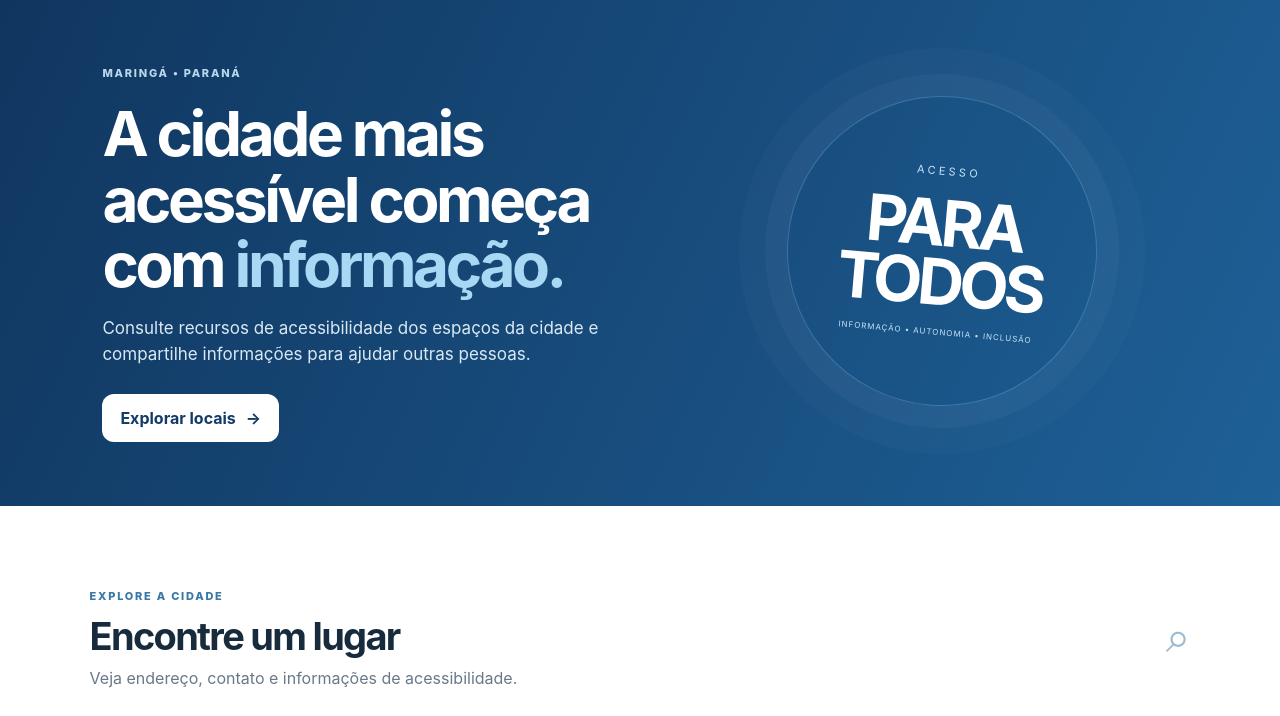
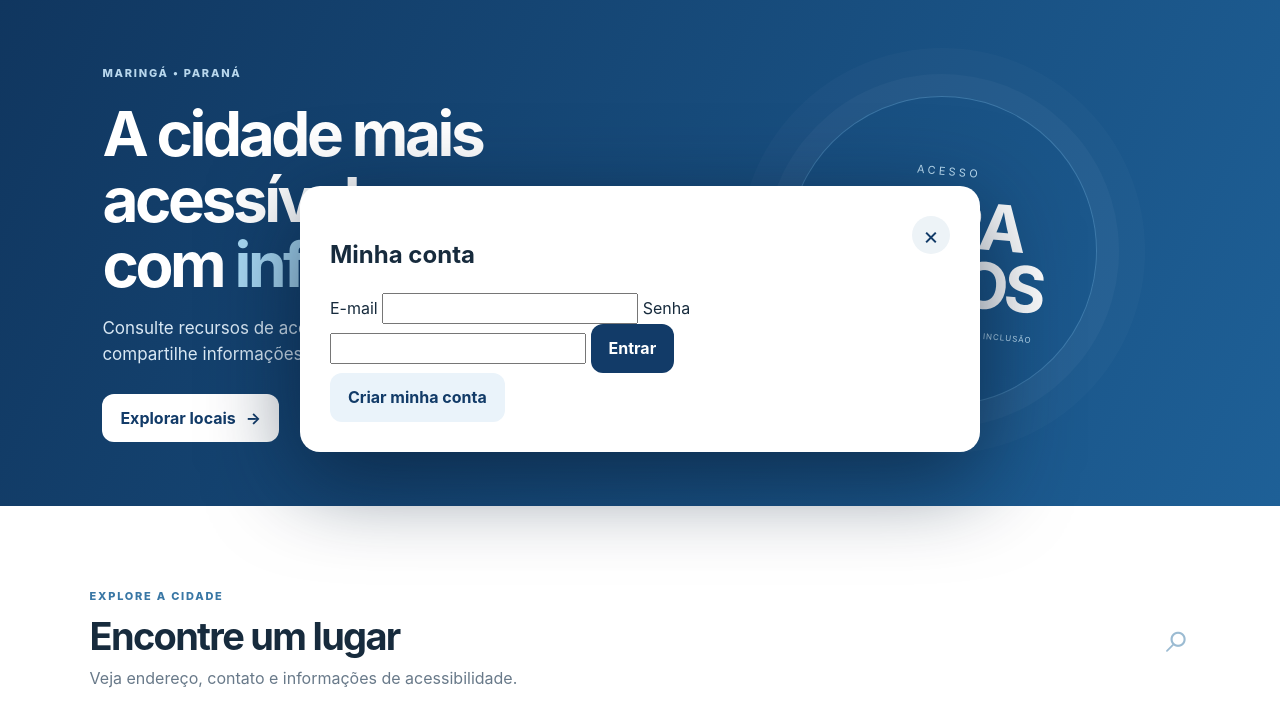
Before and after one commit to isahcarvalho/Acessa-Mais, a plain HTML site: page index.html in a window 1280 px wide. Shown: the part 81-797 px from the top of the page. Drawn offline with nearby package versions, Linux system fonts and the light colour scheme; no server answers.

Commit message:
Update index.html

```diff
--- a/index.html
+++ b/index.html
@@ -41,5 +41,33 @@
 <div id="place-modal" class="modal" hidden><div class="modal-backdrop" data-close="place"></div><section class="modal-panel" role="dialog" aria-modal="true" aria-labelledby="modal-title"><button class="modal-close" data-close="place" aria-label="Fechar">×</button><div id="place-detail"></div></section></div>
 <div id="admin-modal" class="modal" hidden><div class="modal-backdrop" data-close="admin"></div><section class="modal-panel admin-panel" role="dialog" aria-modal="true" aria-labelledby="admin-title"><button class="modal-close" data-close="admin" aria-label="Fechar">×</button><div id="admin-content"><span class="eyebrow blue">ACESSO RESTRITO</span><h2 id="admin-title">Área da equipe</h2><p>Entre com a conta autorizada pela administração do Acessa+.</p><form id="login-form" class="form-card compact"><label>E-mail<input id="login-email" type="email" autocomplete="username" required></label><label>Senha<input id="login-password" type="password" autocomplete="current-password" required></label><button class="button button-primary" type="submit">Entrar</button><p id="login-feedback" class="feedback" role="status"></p></form></div></section></div>
 <div id="toast" class="toast" role="status" aria-live="polite"></div>
+  <!-- CONTA DO USUÁRIO -->
+<div class="modal" id="account-modal" aria-hidden="true">
+  <div class="modal-panel">
+    <button class="modal-close" id="account-close" type="button">×</button>
+
+    <div id="account-content">
+      <h2>Minha conta</h2>
+
+      <form id="account-login-form">
+        <label for="account-email">E-mail</label>
+        <input id="account-email" type="email" required>
+
+        <label for="account-password">Senha</label>
+        <input id="account-password" type="password" required>
+
+        <button class="button button-primary" type="submit">
+          Entrar
+        </button>
+      </form>
+
+      <p id="account-feedback" class="feedback"></p>
+
+      <button class="button button-ghost" id="show-signup" type="button">
+        Criar minha conta
+      </button>
+    </div>
+  </div>
+</div>
 </body>
 </html>
```
